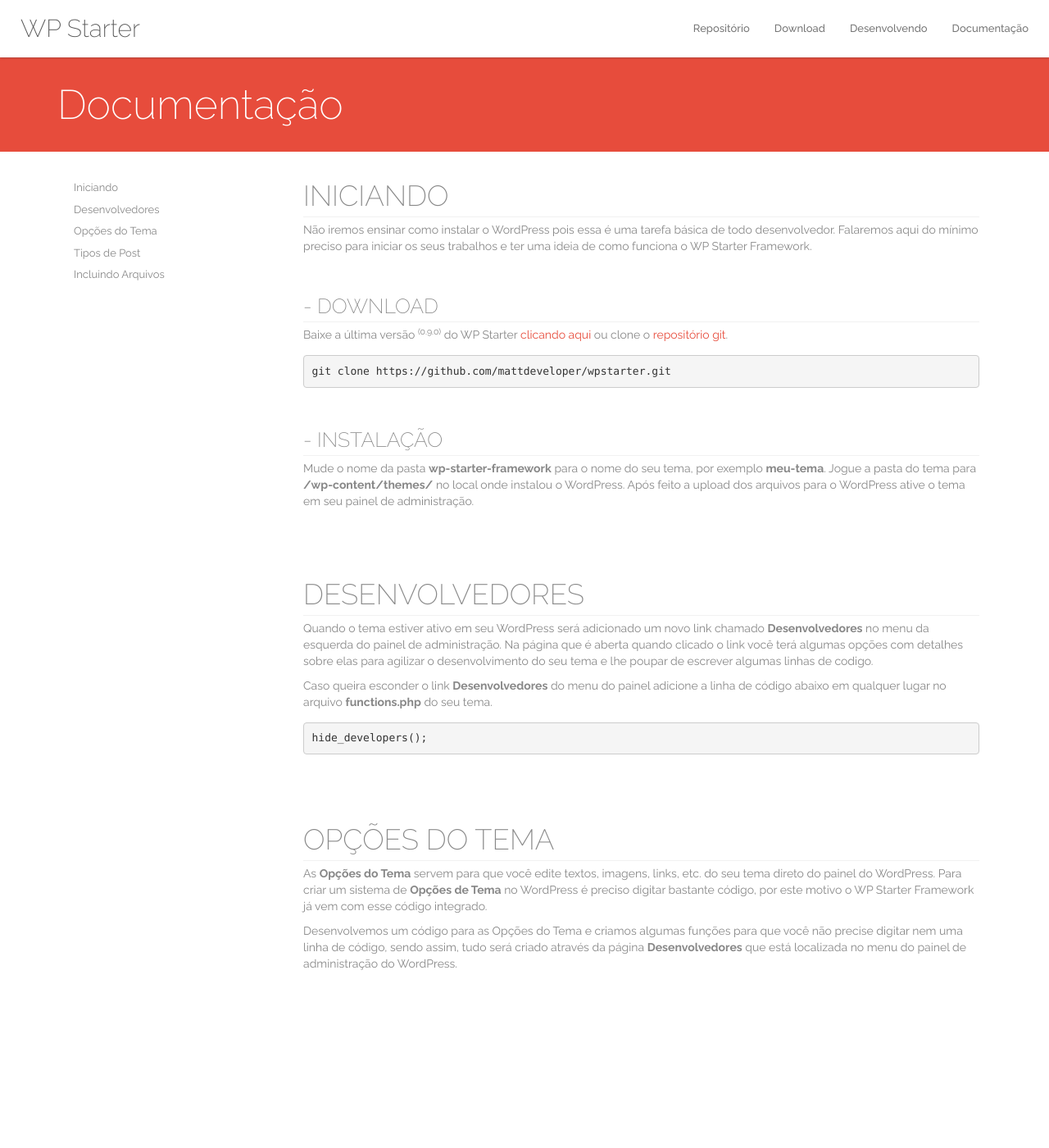
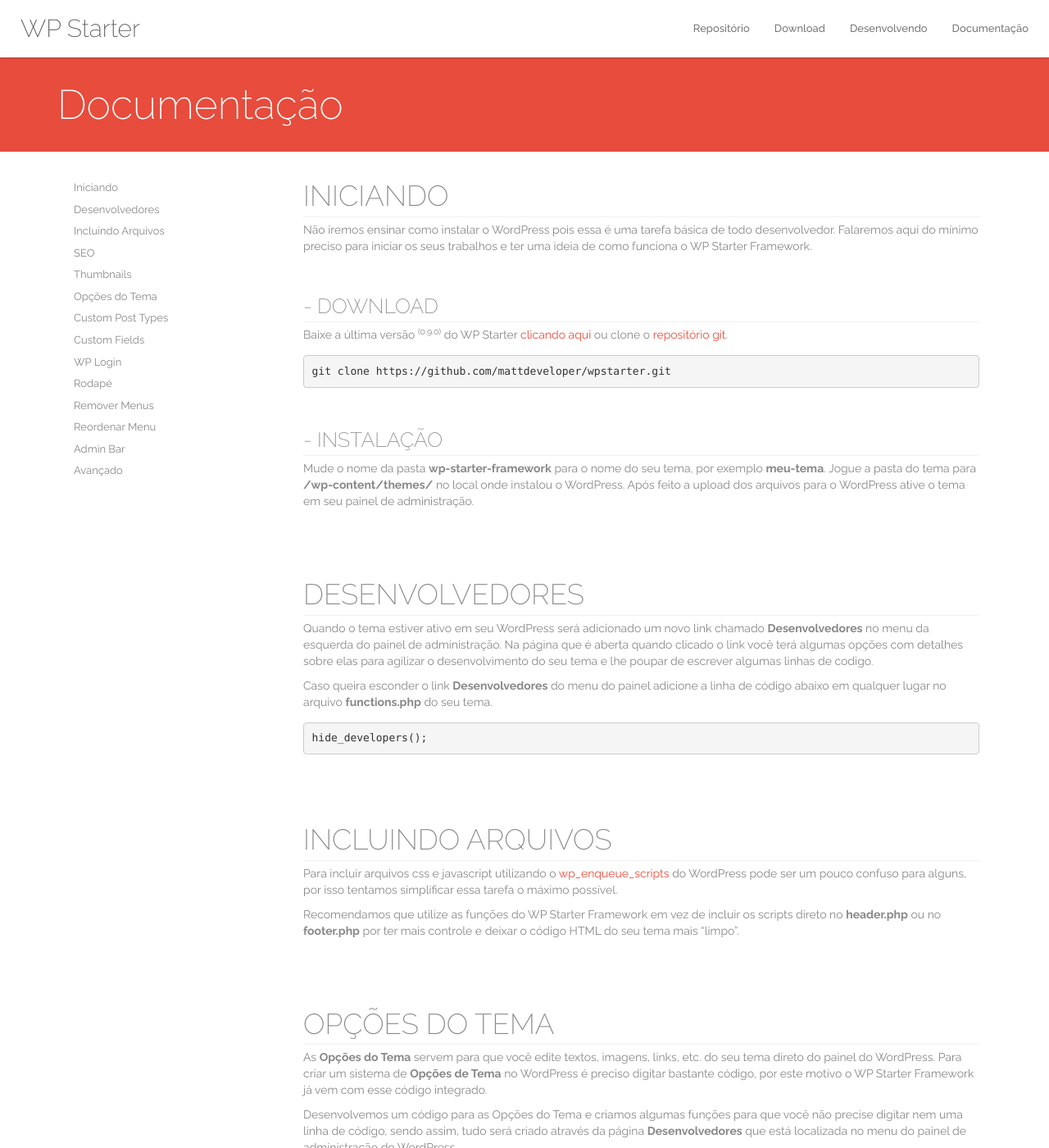
Before and after one commit to mayronceccon/devhelper, a Jekyll site: the page built from doc/index.html, in a window 1280 px wide and 1400 px high. Shown: the whole window at 82% size. Built offline with Jekyll 4.4.1, drawn with Linux system fonts in a browser that asks for light colours; nearby versions of some CDN libraries.

Commit message:
Add links to docs navbar

```diff
--- a/_layouts/doc.html
+++ b/_layouts/doc.html
@@ -29,23 +29,7 @@
           <li><a href="#install">Instalação</a></li>
         </ul>
       </li>
-
       <li><a href="#developers">Desenvolvedores</a></li>
-
-      <li><a href="#theme-options">Opções do Tema</a>
-        <ul>
-          <li><a href="#active-theme-options">Ativando</a></li>
-          <li><a href="#create-theme-options">Criando Campos</a></li>
-          <li><a href="#show-theme-options">Exibindo No Tema</a></li>
-        </ul>
-      </li>
-
-      <li><a href="#custom-post-types">Tipos de Post</a>
-        <ul>
-          <li><a href="#create-post-types">Criando</a></li>
-        </ul>
-      </li>
-
       <li><a href="#enqueue-scripts">Incluindo Arquivos</a>
         <ul>
           <li><a href="#enqueue-css">CSS</a></li>
@@ -54,6 +38,27 @@
           <li><a href="#enqueue-javascript-page">JavaScript - Única Página</a></li>
         </ul>
       </li>
+      <li><a href="#seo">SEO</a></li>
+      <li><a href="#thumbnails">Thumbnails</a></li>
+      <li><a href="#theme-options">Opções do Tema</a>
+        <ul>
+          <li><a href="#active-theme-options">Ativando</a></li>
+          <li><a href="#create-theme-options">Criando Campos</a></li>
+          <li><a href="#show-theme-options">Exibindo No Tema</a></li>
+        </ul>
+      </li>
+      <li><a href="#custom-post-types">Custom Post Types</a>
+        <ul>
+          <li><a href="#create-post-types">Criando</a></li>
+        </ul>
+      </li>
+      <li><a href="#custom-fields">Custom Fields</a></li>
+      <li><a href="#wplogin">WP Login</a></li>
+      <li><a href="#footer">Rodapé</a></li>
+      <li><a href="#remove-menus">Remover Menus</a></li>
+      <li><a href="#reorder-menus">Reordenar Menu</a></li>
+      <li><a href="#admin-bar">Admin Bar</a></li>
+      <li><a href="#advanced">Avançado</a></li>
     </ul>
   </nav><!-- end .docs-navbar -->
 
@@ -88,6 +93,13 @@
       <pre>hide_developers();</pre>
     </section><!-- end #developers -->
 
+    <!-- ENQUEUE-SCRIPTS-->
+    <section id="enqueue-scripts">
+      <h2 class="section-title">Incluindo Arquivos</h2>
+      <p>Para incluir arquivos css e javascript utilizando o <a href="http://codex.wordpress.org/Function_Reference/wp_enqueue_script" target="_blank">wp_enqueue_scripts</a> do WordPress pode ser um pouco confuso para alguns, por isso tentamos simplificar essa tarefa o máximo possível.</p>
+      <p>Recomendamos que utilize as funções do WP Starter Framework em vez de incluir os scripts direto no <b>header.php</b> ou no <b>footer.php</b> por ter mais controle e deixar o código HTML do seu tema mais “limpo”.</p>
+    </section><!-- end #enqueue-scripts -->
+
     <!-- THEME OPTIONS -->
     <section id="theme-options">
       <h2 class="section-title">Opções do Tema</h2>
```
Also changed, not shown: 1 other file.
